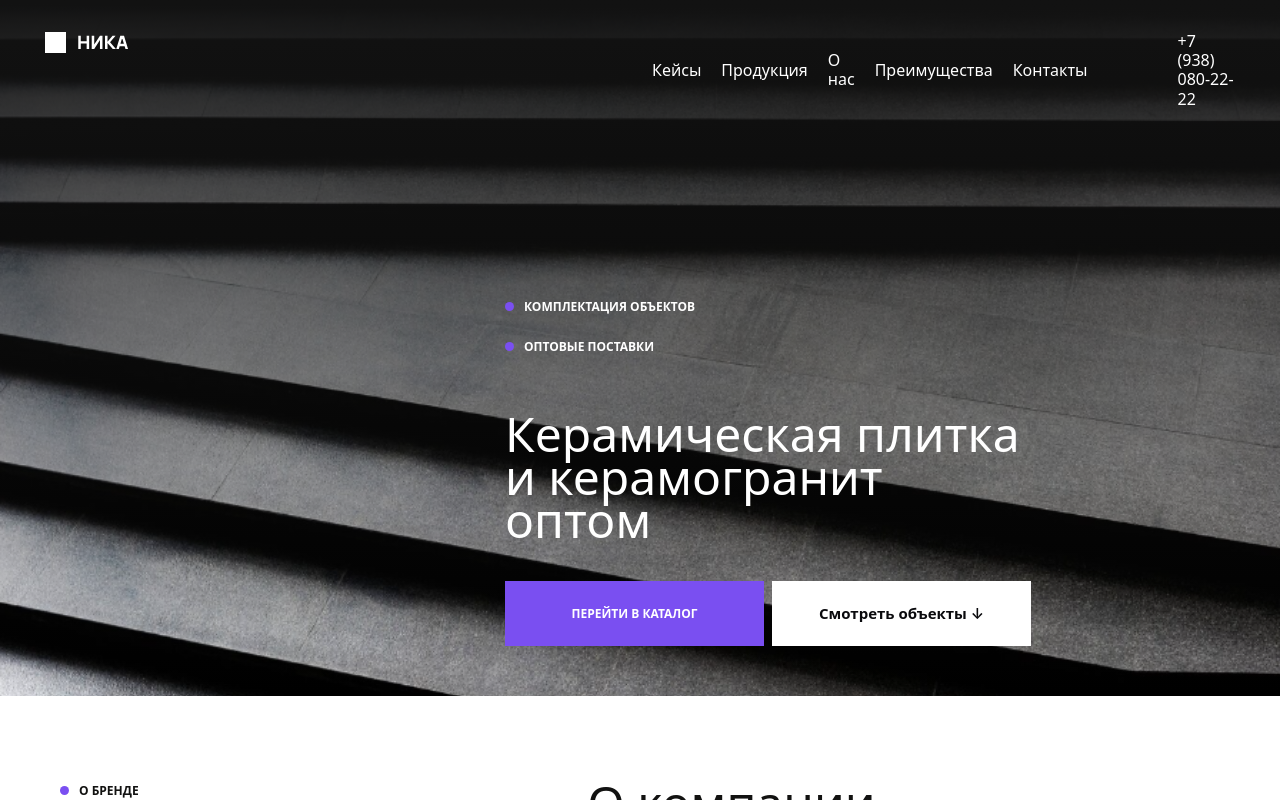
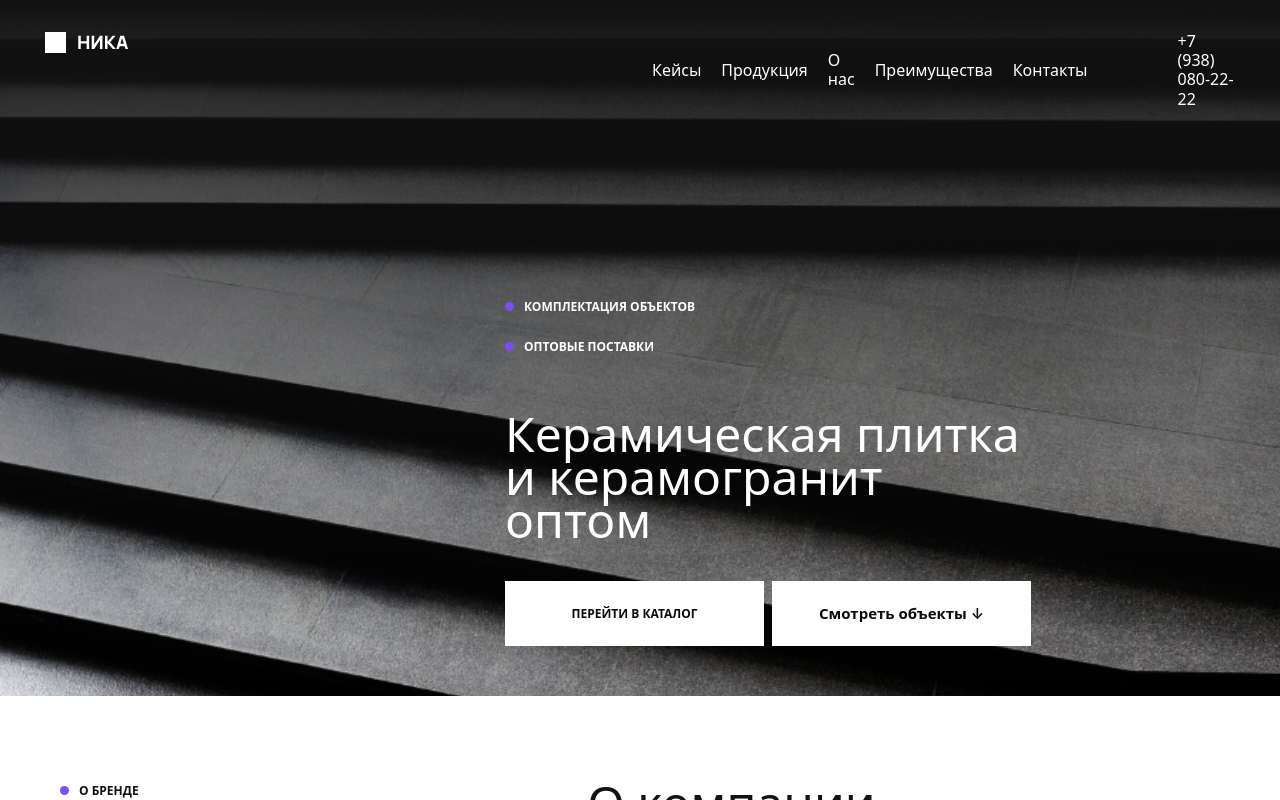
Before and after one commit to klavrenuk/nika, a Vue app: page / in a window 1280 px wide. In both pictures the pointer is over the button "ПЕРЕЙТИ В КАТАЛОГ". Shown: the top 800 px of the page. Built offline with nearby package versions, Linux system fonts and the light colour scheme.

Commit message:
Header fix effect of buttons

```diff
--- a/src/components/header/HeaderBottom.vue
+++ b/src/components/header/HeaderBottom.vue
@@ -77,11 +77,21 @@
   font-size: 12px;
   text-transform: uppercase;
   background: #7A4FF1;
+
+  &:hover, &:active, &:focus {
+    color: #0A0A0D;
+    background: #fff;
+  }
 }
 
 .header-bottom__view-objects {
   color: #0A0A0D;
   background: #fff;
+
+  &:hover, &:active, &:focus {
+    color: #fff;
+    background: #7A4FF1;
+  }
 }
 
 .header-bottom__list {
```
